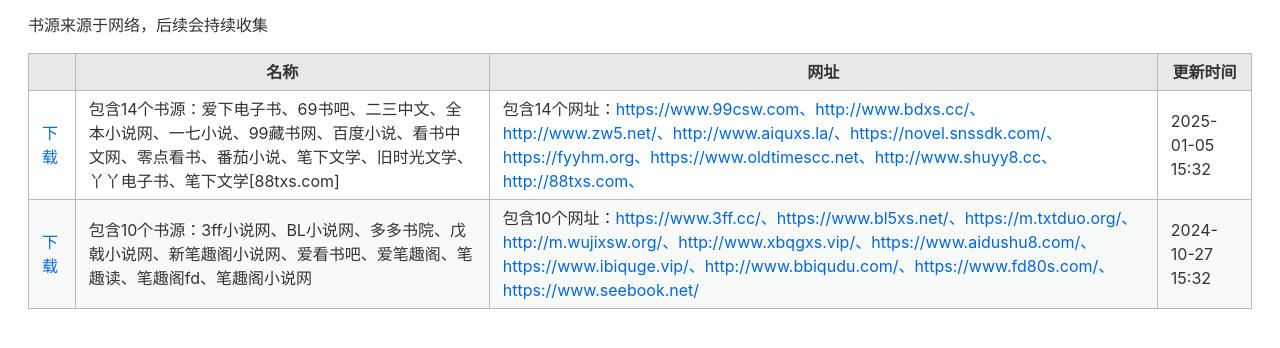
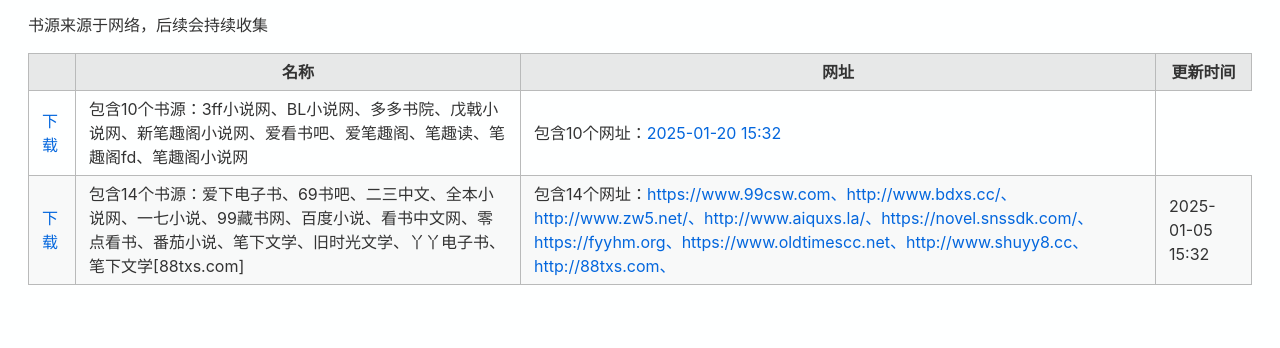
Before and after one commit to yyds-book/book, a plain HTML site: page vipsource/index.html in a window 1280 px wide. Shown: the part 82-430 px from the top of the page. Drawn offline with Linux system fonts and the light colour scheme.

Commit message:
Update index.html

```diff
--- a/vipsource/index.html
+++ b/vipsource/index.html
@@ -808,17 +808,17 @@
         </thead>
         <tbody>
             <tr>
+                <td><a href="sources/BookSource-2024-10-27.json">下载</a></td>
+                <td>包含10个书源：3ff小说网、BL小说网、多多书院、戊戟小说网、新笔趣阁小说网、爱看书吧、爱笔趣阁、笔趣读、笔趣阁fd、笔趣阁小说网</td>
+                <td>包含10个网址：<a href="https://www.3ff.cc/、</a></td>
+                <td>2025-01-20 15:32</td>
+            </tr>
+            <tr>
                 <td><a href="sources/BookSource-2025-01-05.json">下载</a></td>
                 <td>包含14个书源：爱下电子书、69书吧、二三中文、全本小说网、一七小说、99藏书网、百度小说、看书中文网、零点看书、番茄小说、笔下文学、旧时光文学、丫丫电子书、笔下文学[88txs.com]</td>
                 <td>包含14个网址：<a href="https://www.aixdzs.com/、https://www.69shuba.com/、http://www.23uswx.org/、https://www.quanben-xiaoshuo.com/、https://www.1qxs.com/">https://www.99csw.com、http://www.bdxs.cc/、http://www.zw5.net/、http://www.aiquxs.la/、https://novel.snssdk.com/、https://fyyhm.org、https://www.oldtimescc.net、http://www.shuyy8.cc、http://88txs.com、</a></td>
                 <td>2025-01-05 15:32</td>
             </tr>
-            <tr>
-                <td><a href="sources/BookSource-2024-10-27.json">下载</a></td>
-                <td>包含10个书源：3ff小说网、BL小说网、多多书院、戊戟小说网、新笔趣阁小说网、爱看书吧、爱笔趣阁、笔趣读、笔趣阁fd、笔趣阁小说网</td>
-                <td>包含10个网址：<a href="https://www.3ff.cc/%E3%80%81https://www.bl5xs.net/%E3%80%81https://m.txtduo.org/%E3%80%81http://m.wujixsw.org/%E3%80%81http://www.xbqgxs.vip/%E3%80%81https://www.aidushu8.com/%E3%80%81https://www.ibiquge.vip/%E3%80%81http://www.bbiqudu.com/%E3%80%81https://www.fd80s.com/%E3%80%81https://www.seebook.net/">https://www.3ff.cc/、https://www.bl5xs.net/、https://m.txtduo.org/、http://m.wujixsw.org/、http://www.xbqgxs.vip/、https://www.aidushu8.com/、https://www.ibiquge.vip/、http://www.bbiqudu.com/、https://www.fd80s.com/、https://www.seebook.net/</a></td>
-                <td>2024-10-27 15:32</td>
-            </tr>
         </tbody>
     </table>
 </div></body></html>
```
